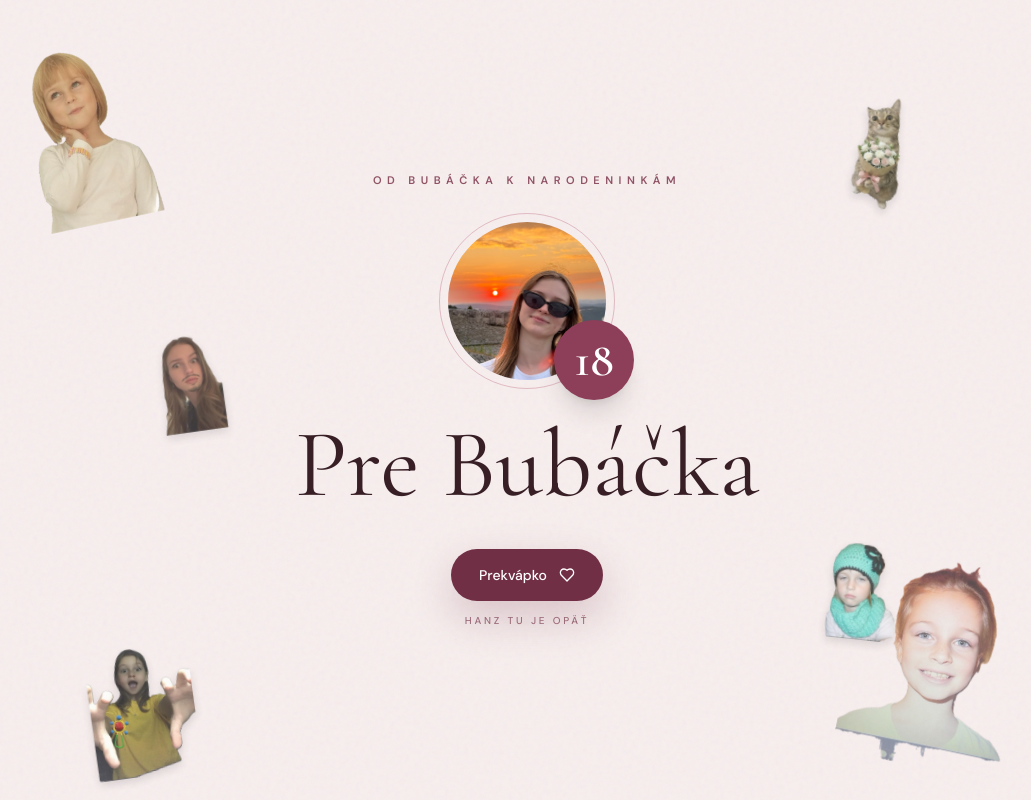
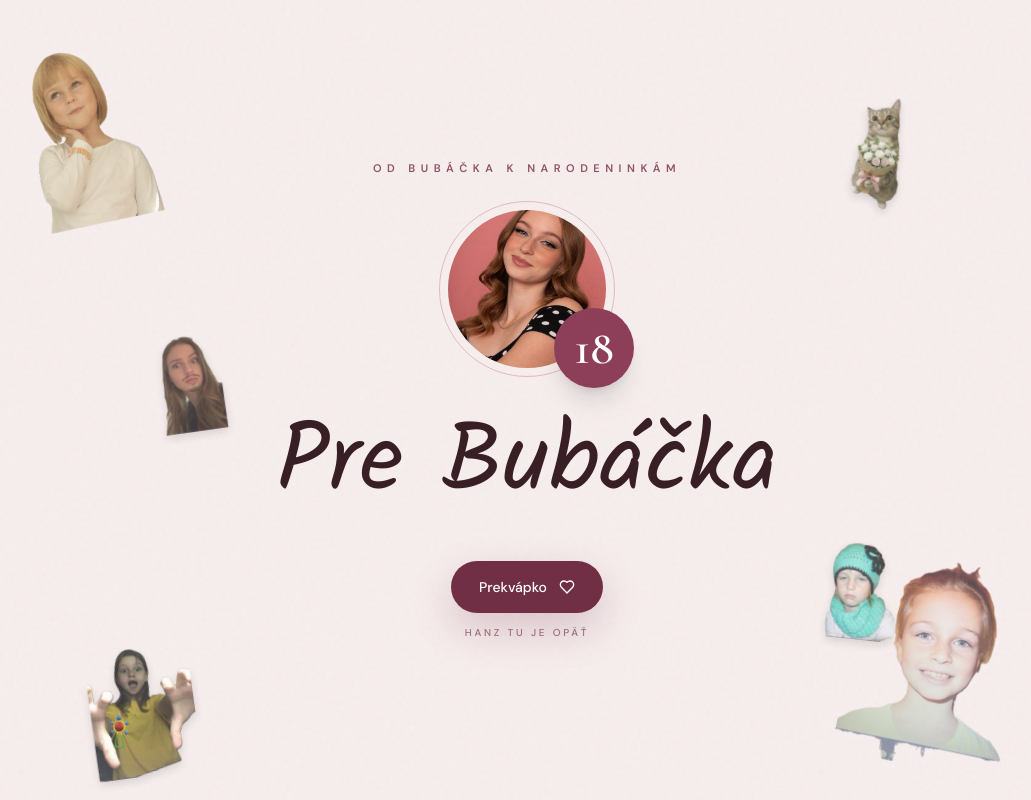
Before and after one commit to romanmatus/narodeniny, a React (Vite) app in the folder narodeniny/: page / in a window 1280 px wide. Shown: the top 800 px of the page, without its empty margins (113-1144 px from the left). Built offline with nearby package versions, Linux system fonts and the light colour scheme.

Commit message:
Update intro portrait and heading font

```diff
--- a/narodeniny/src/App.jsx
+++ b/narodeniny/src/App.jsx
@@ -68,13 +68,13 @@ function App() {
   const gallery = useMemo(() => {
     const ordered = galleryOrder.map((name) => byName(currentPhotos, name)).filter(Boolean)
     const remaining = Object.entries(currentPhotos)
-      .filter(([path]) => !path.includes('poster.png') && !path.includes('birthday-sky') && !galleryOrder.some((name) => path.includes(name)))
+      .filter(([path]) => !path.includes('poster.png') && !path.includes('birthday-sky') && !path.includes('hero-portrait') && !galleryOrder.some((name) => path.includes(name)))
       .map(([, src]) => src)
     return [...ordered, ...remaining]
   }, [])
   const kids = useMemo(() => Object.values(childhoodPhotos), [])
   const poster = byName(currentPhotos, 'poster.png')
-  const hero = byName(currentPhotos, 'IMG_1575')
+  const hero = byName(currentPhotos, 'hero-portrait')
   const heroTwo = byName(currentPhotos, 'IMG_1954')
   const busPhoto = byName(childhoodPhotos, 'IMG_1336')
   const birthdaySky = byName(currentPhotos, 'birthday-sky')
@@ -122,10 +122,10 @@ function App() {
         <div className="relative mx-auto w-full max-w-xl text-center">
           <p className="mb-5 text-[9px] font-semibold uppercase tracking-[0.38em] text-[#8f5365] sm:mb-6 sm:text-[11px] sm:tracking-[0.5em]">Od bubáčka k narodeninkám</p>
           <div className="relative mx-auto mb-7 h-32 w-32 rounded-full border border-[#c9889a]/50 p-2 sm:h-44 sm:w-44">
-            <img src={hero} alt="Emmka" className="h-full w-full rounded-full object-cover object-[50%_28%]" />
+            <img src={hero} alt="Emmka" className="h-full w-full rounded-full object-cover object-[50%_30%]" />
             <span className="absolute -bottom-3 -right-5 grid h-16 w-16 place-items-center rounded-full bg-[#8d3f59] font-display text-4xl font-semibold text-white shadow-xl sm:h-20 sm:w-20 sm:text-5xl">18</span>
           </div>
-          <h1 className="font-display text-5xl leading-none min-[380px]:text-6xl sm:text-8xl">Pre Bubáčka</h1>
+          <h1 className="font-kalam text-5xl font-normal leading-tight min-[380px]:text-6xl sm:text-8xl">Pre Bubáčka</h1>
           <button onClick={openLetter} className="group mt-7 inline-flex min-h-12 items-center gap-3 rounded-full bg-[#712f46] px-6 py-3.5 text-sm font-medium text-white shadow-[0_16px_40px_rgba(113,47,70,.22)] transition hover:-translate-y-1 hover:bg-[#8d3f59] focus:outline-none focus:ring-4 focus:ring-[#c98fa1] sm:mt-9 sm:px-7 sm:py-4">
             Prekvápko
             <Heart size={16} className="transition group-hover:scale-125 group-hover:fill-white" />
@@ -261,7 +261,7 @@ function App() {
             <h2 className="font-display text-5xl leading-[.95] min-[390px]:text-6xl sm:text-8xl">
               Takto vyzerá <br className="hidden sm:block"/> tvoja obloha
             </h2>
-            <p className="handwritten mt-5 text-2xl text-[#e7b7c5] sm:text-4xl">No moja najkrajšia hviezdička si aj tak ty ♡</p>
+            <p className="handwritten mt-5 text-2xl text-[#e7b7c5] sm:text-4xl">No moja najkrajší hviezdička si aj tak ty ♡</p>
           </div>
 
           <div className="relative mx-auto w-full max-w-[1200px] overflow-hidden rounded-[1.5rem] bg-black shadow-[0_35px_100px_rgba(0,0,0,.65)] sm:rounded-[2.5rem]">
```
Also changed, not shown: narodeniny/fotky/hero-portrait.png (added).
